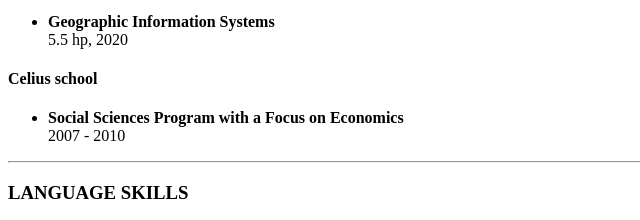
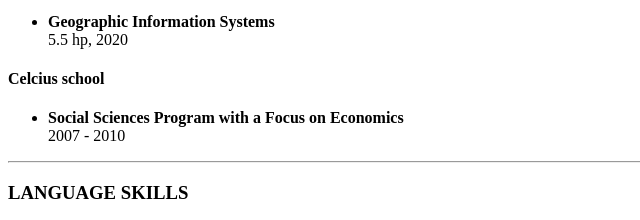
Before and after one commit to Kanjo7/html-portfolio, a plain HTML site: page index.html in a window 1280 px wide. Shown: the part 1089-1309 px from the top of the page, 0-640 px from the left. Drawn offline with Linux system fonts and the light colour scheme.

Commit message:
Update index.html

```diff
--- a/index.html
+++ b/index.html
@@ -61,7 +61,7 @@
         <span>5.5 hp, 2020</span>
       </li>
     </ul>
-    <h4>Celius school</h4>
+    <h4>Celcius school</h4>
     <ul>
       <li>
         <strong>Social Sciences Program with a Focus on Economics</strong>
```
